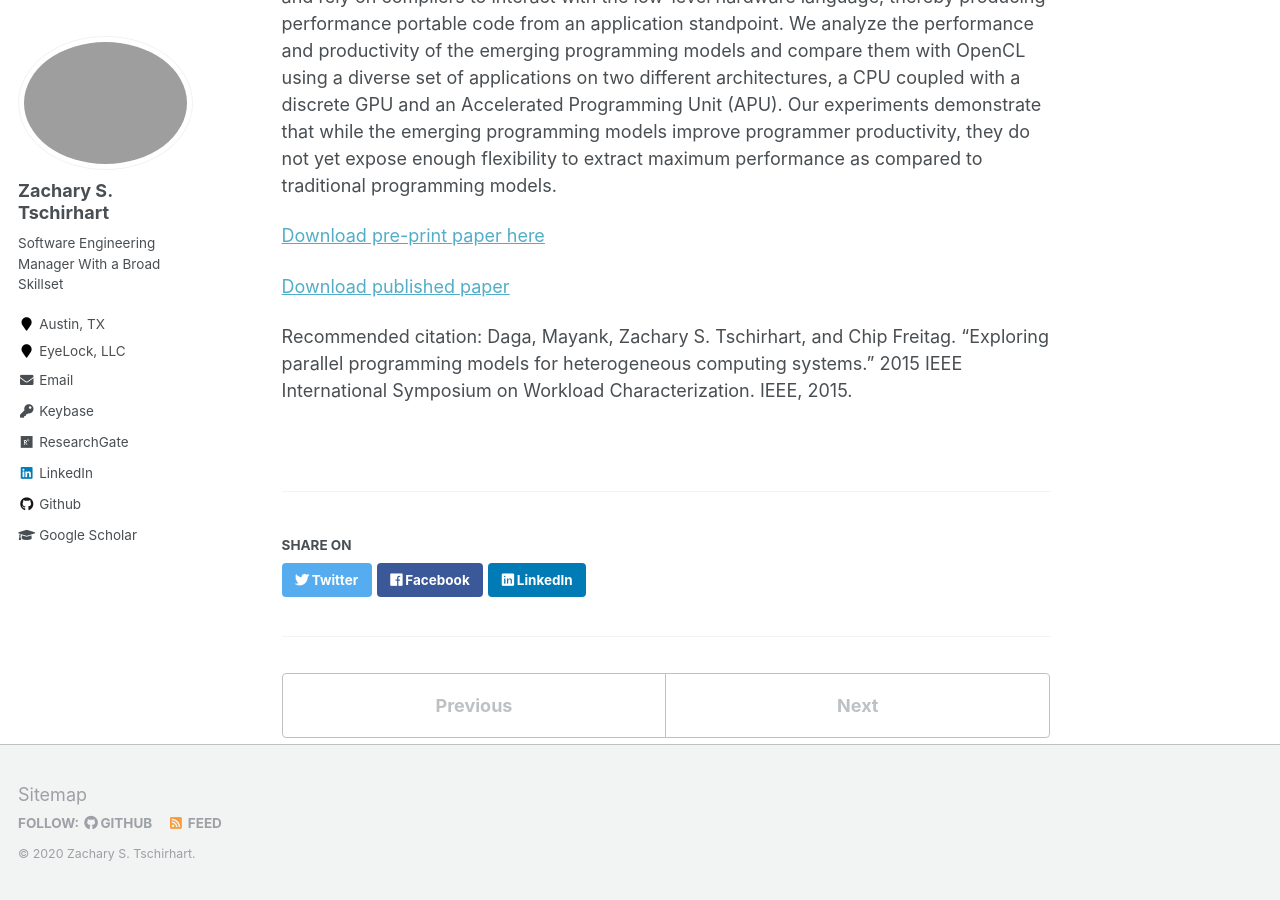
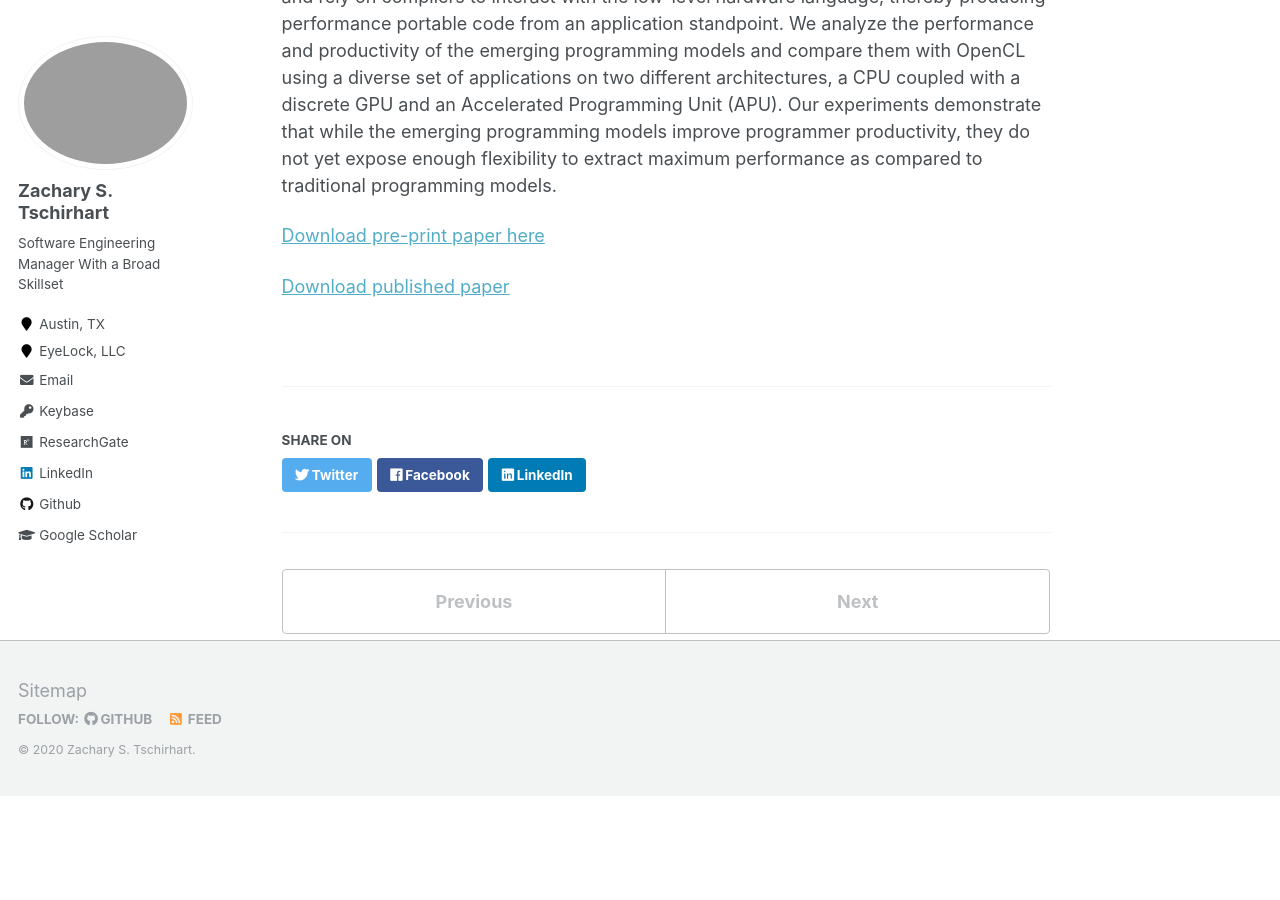
Before and after one commit to ztschir/ztschir.github.io, a Jekyll site: the page built from _publications/2015-10-4-exploring-parallel-programming-models-for-heterogeneous-computing-systems.md, in a window 1280 px wide and 900 px high, scrolled down 607 px. Built offline with Jekyll 4.4.1, drawn with Linux system fonts in a browser that asks for light colours; after the commit the page ends 1403 px from its top, so only the background shows below that.

Commit message:
Update 2015-10-4-exploring-parallel-programming-models-for-heterogeneous-computing-systems.md

```diff
--- a/_publications/2015-10-4-exploring-parallel-programming-models-for-heterogeneous-computing-systems.md
+++ b/_publications/2015-10-4-exploring-parallel-programming-models-for-heterogeneous-computing-systems.md
@@ -13,5 +13,3 @@ Parallel systems that employ CPUs and GPUs as two heterogeneous computational un
 [Download pre-print paper here](https://ztschir.github.io/files/ExploringParallelProgrammingModelsForHeterogeneousComputingSystems.pdf)
 
 [Download published paper](https://ieeexplore.ieee.org/abstract/document/7314151)
-
-Recommended citation: Daga, Mayank, Zachary S. Tschirhart, and Chip Freitag. "Exploring parallel programming models for heterogeneous computing systems." 2015 IEEE International Symposium on Workload Characterization. IEEE, 2015.
```
